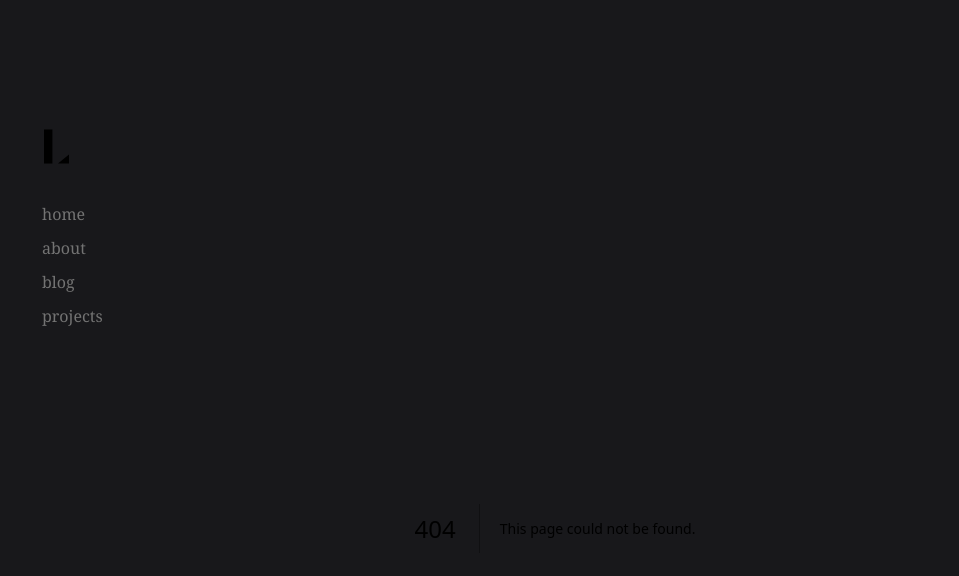
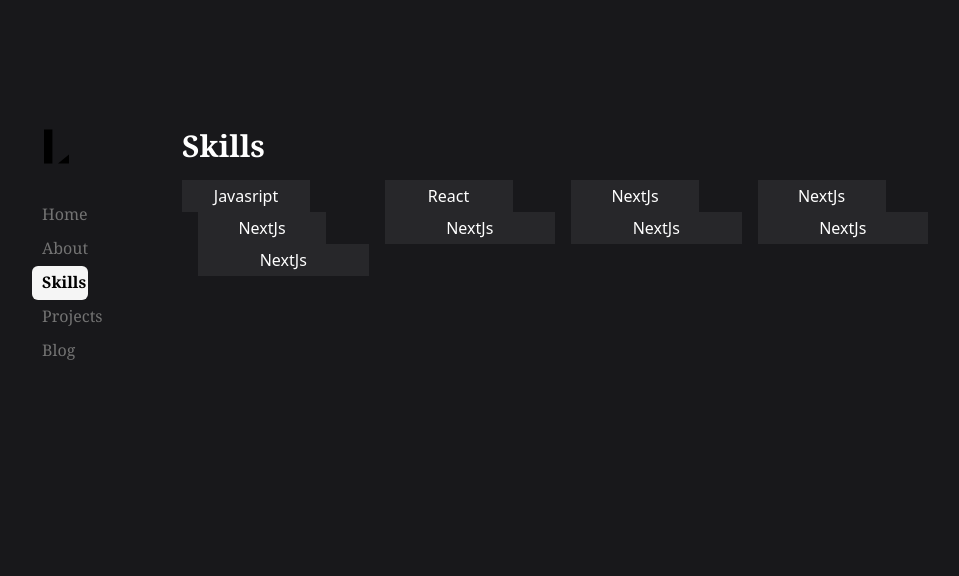
Before and after one commit to evankagarise/nextjs-typescript-tailwind-portfolio, a Next.js app: page /skills in a window 1280 px wide. Before the commit this address had no page. Shown: the top 576 px of the page, without its empty margins (160-1119 px from the left). Built offline with nearby package versions, Linux system fonts and the light colour scheme.

Commit message:
skills working

```diff
--- /dev/null
+++ b/app/skills/page.tsx
@@ -0,0 +1,40 @@
+import React from 'react'
+
+const page = () => {
+  return (
+    <div>
+        <h1 className="font-bold text-3xl font-serif text-white">Skills</h1>
+        <div className='grid grid-cols-2 sm:grid-cols-4 mt-4 space-x-4 text-white'>
+            <div className='bg-zinc-800 px-1 py-1 flex items-center justify-center w-32'>
+                <h1>Javasript</h1>
+            </div>
+            <div className='bg-zinc-800 px-1 py-1 flex items-center justify-center w-32'>
+                <h1>React</h1>
+            </div>
+            <div className='bg-zinc-800 px-1 py-1 flex items-center justify-center w-32'>
+                <h1>NextJs</h1>
+            </div>
+            <div className='bg-zinc-800 px-1 py-1 flex items-center justify-center w-32'>
+                <h1>NextJs</h1>
+            </div>
+            <div className='bg-zinc-800 px-1 py-1 flex items-center justify-center w-32'>
+                <h1>NextJs</h1>
+            </div>
+            <div className='bg-zinc-800 px-1 py-1 flex items-center justify-center'>
+                <h1>NextJs</h1>
+            </div>
+            <div className='bg-zinc-800 px-1 py-1 flex items-center justify-center'>
+                <h1>NextJs</h1>
+            </div>
+            <div className='bg-zinc-800 px-1 py-1 flex items-center justify-center'>
+                <h1>NextJs</h1>
+            </div>
+            <div className='bg-zinc-800 px-1 py-1 flex items-center justify-center'>
+                <h1>NextJs</h1>
+            </div>
+        </div>
+    </div>
+  )
+}
+
+export default page
--- a/components/sidebar.tsx
+++ b/components/sidebar.tsx
@@ -7,28 +7,34 @@
 
 const navItems = {
   '/': {
-    name: 'home',
+    name: 'Home',
     x: 0,
     y: 0,
     w: '64px',
   },
   '/about': {
-    name: 'about',
+    name: 'About',
     x: 64,
     y: 35,
     w: '65px',
   },
-  '/blog': {
-    name: 'blog',
+  '/skills': {
+    name: 'Skills',
     x: 127,
     y: 69,
     w: '56px',
   },
   '/projects': {
-    name: 'projects',
+    name: 'Projects',
     x: 182,
     y: 104,
     w: '100px',
+  },
+  '/blog': {
+    name: 'Blog',
+    x: 145,
+    y: 139,
+    w: '65px',
   },
 };
 
```
